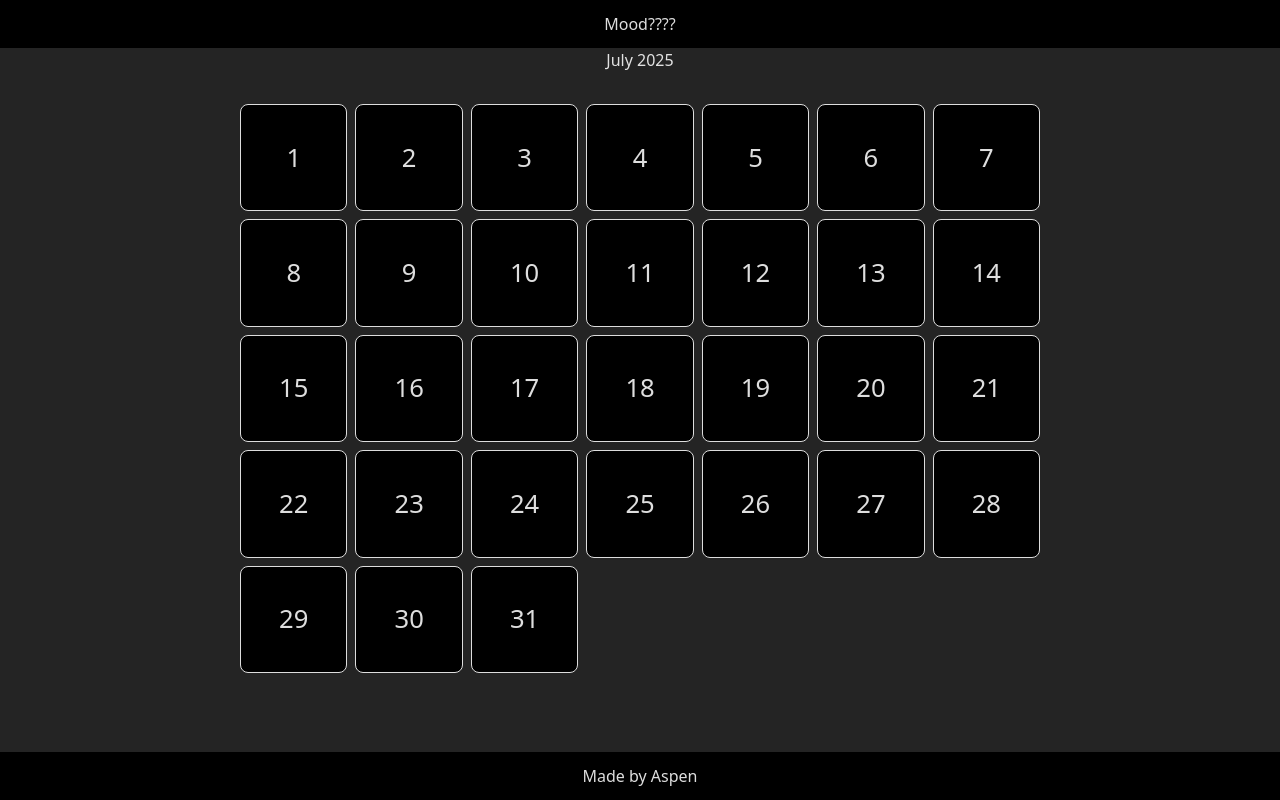
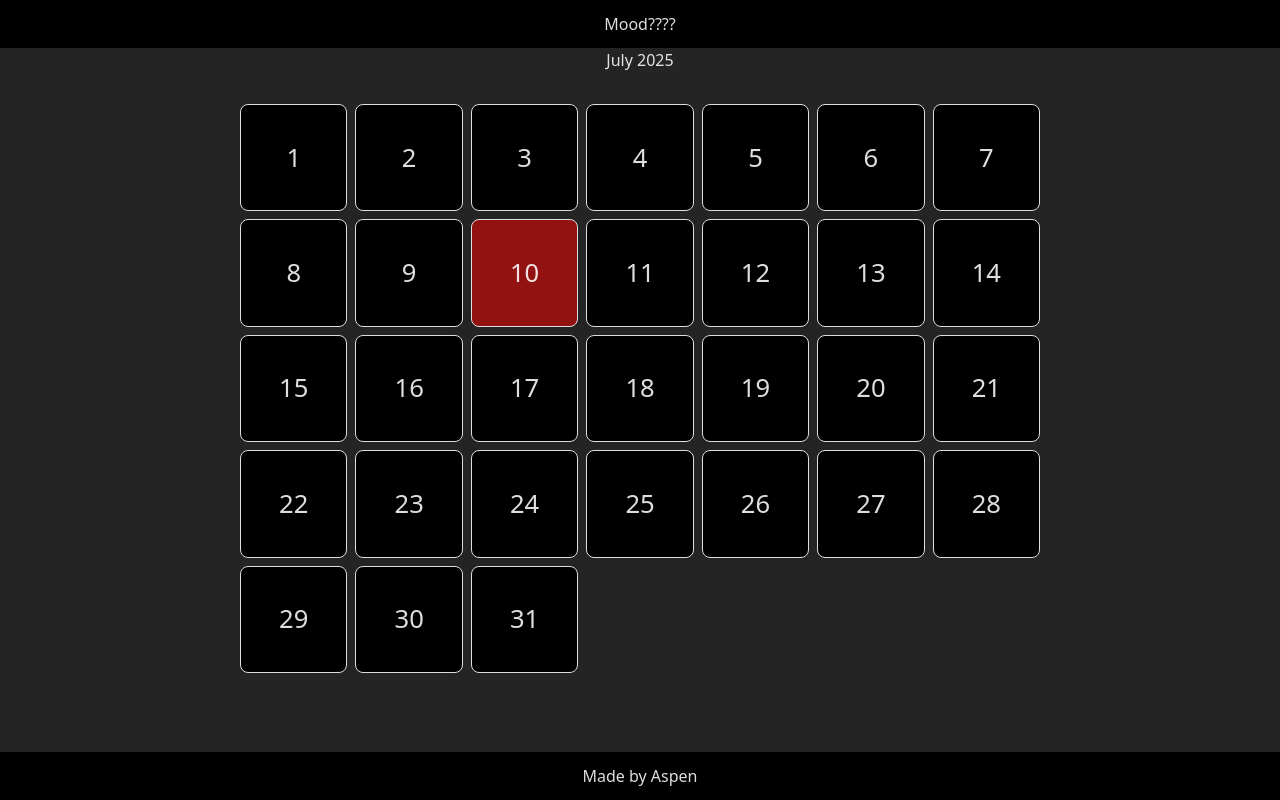
Before and after one commit to Aspen-13/MoodTracker, a React (Vite) app: page / in a window 1280 px wide. Built offline with nearby package versions, Linux system fonts and the light colour scheme.

Commit message:
hover changes and highlight todays date

```diff
--- a/src/Components/Calendar/Calendar.css
+++ b/src/Components/Calendar/Calendar.css
@@ -22,6 +22,15 @@
   text-align: center;
 }
 
+.day-box:hover {
+  opacity: 0.5;
+}
+
+.today-day-box {
+  background: rgba(255, 0, 0, 0.5);
+  backdrop-filter: blur(10px);
+}
+
 .emoji-box {
   font-size: clamp(1.5rem, 5vw, 2.5rem);
 }
--- a/src/Components/Calendar/Calendar.tsx
+++ b/src/Components/Calendar/Calendar.tsx
@@ -7,6 +7,8 @@ const daysInMonth = new Date(
   new Date().getMonth() + 1,
   0
 ).getDate();
+
+const todayDate = new Date().getDate();
 
 function Calendar() {
   const [selectedDays, setSelectedDays] = useState<number | null>(null);
@@ -33,7 +35,7 @@ function Calendar() {
         return (
           <div
             key={day}
-            className="day-box"
+            className={`day-box ${day !== todayDate ? " " : "today-day-box"}`}
             onClick={() => setSelectedDays(day)}
           >
             <div className="day"> {day} </div>
```
